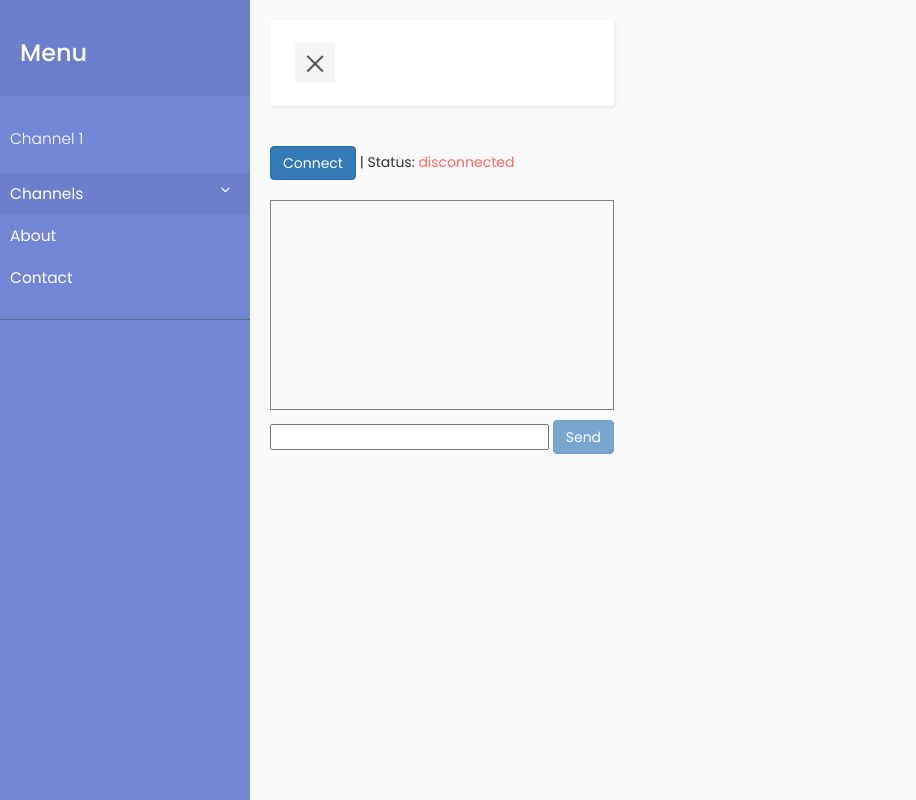
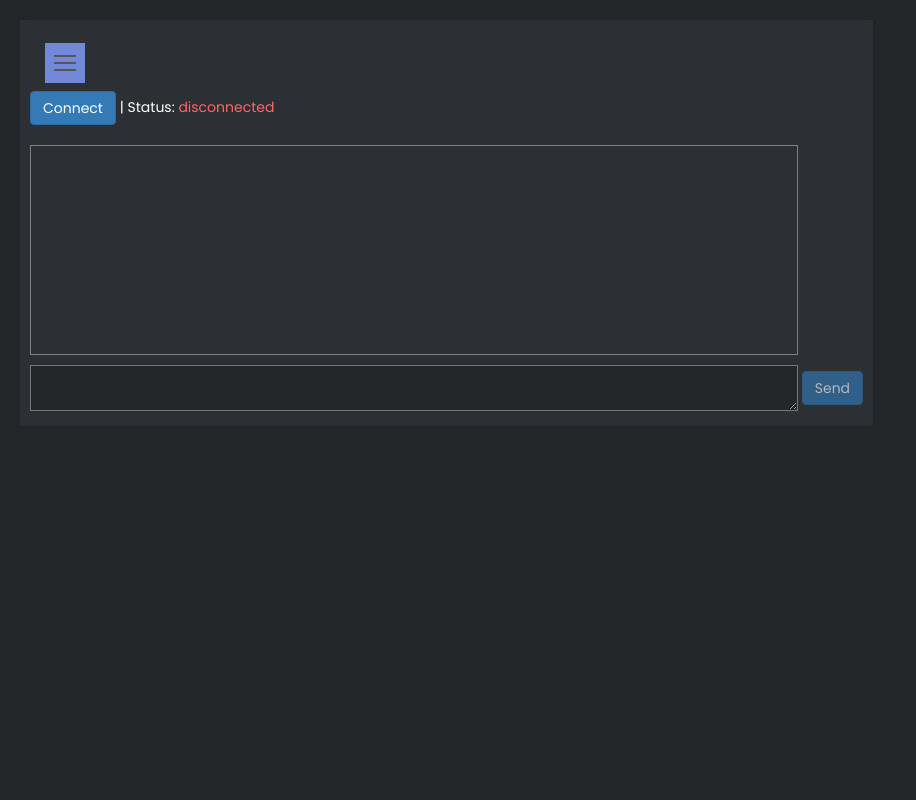
Before and after one commit to hydroxyde/aiohttp-chat, a Python web app: template aiohttp_chat/templates/index.html in a window 1280 px wide. Shown: the whole page, without its empty margins (0-916 px from the left). Run offline with Jinja, Linux system fonts and the light colour scheme; the template is opened without the code that fills it, so the values that code supplies are empty; some libraries are stand-ins or nearby versions.

Commit message:
style: background, text colors and elements sizing

```diff
--- a/aiohttp_chat/routes.py
+++ b/aiohttp_chat/routes.py
@@ -6,7 +6,7 @@ def setup_routes(app):
 def setup_static_routes(app):
 
     # add_static should be used only for development,
-    # in production: process static content by web servers (nginx, apache, etc..)
+    # in production: process static content with web servers (nginx, apache, etc..)
 
     app.router.add_static('/static/',
                           path=str('./aiohttp_chat/static/'),
--- a/aiohttp_chat/static/main.css
+++ b/aiohttp_chat/static/main.css
@@ -1,20 +1,21 @@
 @import "https://fonts.googleapis.com/css?family=Poppins:300,400,500,600,700";
 
-
 body {
-    font-family: 'Poppins', sans-serif;
+  font-family: "Poppins", sans-serif;
   background: #fafafa;
 }
 
 p {
-    font-family: 'Poppins', sans-serif;
+  font-family: "Poppins", sans-serif;
   font-size: 1.1em;
   font-weight: 300;
   line-height: 1.7em;
   color: #999;
 }
 
-a, a:hover, a:focus {
+a,
+a:hover,
+a:focus {
   color: inherit;
   text-decoration: none;
   transition: all 0.3s;
@@ -27,6 +28,8 @@ a, a:hover, a:focus {
   border-radius: 0;
   margin-bottom: 40px;
   box-shadow: 1px 1px 3px rgba(0, 0, 0, 0.1);
+  background-color:	#2c2f33;
+  color:#fff;
 }
 
 .navbar-btn {
@@ -42,6 +45,24 @@ a, a:hover, a:focus {
   margin: 40px 0;
 }
 
+.form-group {
+  width: 60vw;
+  background-color:#23272a;
+  color:#fff;
+}
+
+.form-inline {
+    margin-top:1rem;
+}
+
+#log {
+  height: 15em;
+  overflow: auto;
+  border: 1px solid grey;
+  margin-top: 2rem;
+  width: 60vw;
+  color:#fff;
+}
 /* ---------------------------------------------------
     SIDEBAR STYLE
 ----------------------------------------------------- */
@@ -49,14 +70,16 @@ a, a:hover, a:focus {
   display: flex;
   align-items: stretch;
   perspective: 1500px;
+  background-color:#23272a;
+  color:#fff;
 }
 
 #sidebar {
   min-width: 250px;
   max-width: 250px;
-    background: #7386D5;
+  background: #7386d5;
   color: #fff;
-    transition: all 0.6s cubic-bezier(0.945, 0.020, 0.270, 0.665);
+  transition: all 0.6s cubic-bezier(0.945, 0.02, 0.27, 0.665);
   transform-origin: bottom left;
 }
 
@@ -86,32 +109,32 @@ a, a:hover, a:focus {
   display: block;
 }
 #sidebar ul li a:hover {
-    color: #7386D5;
+  color: #7386d5;
   background: #fff;
 }
 
-#sidebar ul li.active > a, a[aria-expanded="true"] {
+#sidebar ul li.active > a,
+a[aria-expanded="true"] {
   color: #fff;
   background: #6d7fcc;
 }
-
 
 a[data-toggle="collapse"] {
   position: relative;
 }
 
-a[aria-expanded="false"]::before, a[aria-expanded="true"]::before {
-    content: '\e259';
+a[aria-expanded="false"]::before,
+a[aria-expanded="true"]::before {
+  content: "\e259";
   display: block;
   position: absolute;
   right: 20px;
-    font-family: 'Glyphicons Halflings';
+  font-family: "Glyphicons Halflings";
   font-size: 0.6em;
 }
 a[aria-expanded="true"]::before {
-    content: '\e260';
+  content: "\e260";
 }
-
 
 ul ul a {
   font-size: 0.9em !important;
@@ -133,15 +156,14 @@ ul.CTAs a {
 
 a.download {
   background: #fff;
-    color: #7386D5;
+  color: #7386d5;
 }
 
-a.article, a.article:hover {
+a.article,
+a.article:hover {
   background: #6d7fcc !important;
   color: #fff !important;
 }
-
-
 
 /* ---------------------------------------------------
     CONTENT STYLE
@@ -155,7 +177,7 @@ a.article, a.article:hover {
 #sidebarCollapse {
   width: 40px;
   height: 40px;
-    background: #f5f5f5;
+  background: #7289da;
 }
 
 #sidebarCollapse span {
@@ -164,7 +186,7 @@ a.article, a.article:hover {
   margin: 0 auto;
   display: block;
   background: #555;
-    transition: all 0.8s cubic-bezier(0.810, -0.330, 0.345, 1.375);
+  transition: all 0.8s cubic-bezier(0.81, -0.33, 0.345, 1.375);
   transition-delay: 0.2s;
 }
 
@@ -178,13 +200,11 @@ a.article, a.article:hover {
   transform: rotate(-45deg) translate(1px, -1px);
 }
 
-
 #sidebarCollapse.active span {
   transform: none;
   opacity: 1;
   margin: 5px auto;
 }
-
 
 /* ---------------------------------------------------
     MEDIAQUERIES
@@ -217,5 +237,4 @@ a.article, a.article:hover {
   #sidebarCollapse.active span:last-of-type {
     transform: rotate(-45deg) translate(1px, -1px);
   }
-
 }
--- a/aiohttp_chat/templates/index.html
+++ b/aiohttp_chat/templates/index.html
@@ -1,6 +1,6 @@
-
 <!DOCTYPE html>
 <html>
+
 <head>
   <meta charset="utf-8">
   <meta name="viewport" content="width=device-width, initial-scale=1.0">
@@ -13,13 +13,14 @@
   <!-- Custom CSS -->
   <link rel="stylesheet" href="/static/main.css">
 </head>
+
 <body>
 
 
 
   <div class="wrapper">
     <!-- Sidebar Holder -->
-            <nav id="sidebar">
+    <nav id="sidebar" class="active">
       <div class="sidebar-header">
         <h3>Menu</h3>
       </div>
@@ -53,7 +54,7 @@
         <div class="container-fluid">
 
           <div class="navbar-header">
-                            <button type="button" id="sidebarCollapse" class="navbar-btn">
+            <button type="button" id="sidebarCollapse" class="navbar-btn active">
               <span></span>
               <span></span>
               <span></span>
@@ -64,21 +65,21 @@
 
           </div>
         </div>
-                </nav>
-                <div class="mx-sm-8 mb-8">
+
+        <div>
 
           <button id="connect" type="button" class="btn btn-primary">Connect</button>&nbsp;|&nbsp;Status:
           <span id="name"></span>
           <span id="status" style="color:#ff6666">disconnected</span>
         </div>
-              <div id="log" class="mx-sm-8 mb-8"
-                  style="height:15em;overflow:auto;border:1px solid grey; margin-top:2rem">
+        <div id="log">
         </div>
-              <form  class="form-inline" style="margin-top:1rem;" id="chatform" onsubmit="return false;">
-              <input class="form-group mx-sm-8 mb-8" id="text" type="text" />
-              <input id="send" class="btn btn-primary mb-2" type="button" value="Send" disabled/>
+        <form class="form-inline" id="chatform" onsubmit="return false;">
+          <textarea class="form-group" id="text" type="text" ></textarea>
+          <input id="send" class="btn btn-primary" type="button" value="Send" disabled />
         </form>
     </div>
+  </nav>
   </div>
   </div>
 
@@ -93,39 +94,41 @@
 
   <script type="text/javascript">
     $(document).ready(function () {
+      // $('#sidebar').toggleClass('active');
+      // $('#sidebarCollapse').toggleClass('active');
       $('#sidebarCollapse').on('click', function () {
         $('#sidebar').toggleClass('active');
         $(this).toggleClass('active');
       });
     });
-             $(function() {
+    $(function () {
       var conn = null;
       var name = "";
       function log(msg) {
         var control = $('#log');
-         var date = new Date().toLocaleString("ko-KR", {timeZone: "Asia/Seoul"});
+        var date = new Date().toLocaleString("ko-KR", { timeZone: "Asia/Seoul" });
         var date_prompt = '(' + date + ') ';
         control.html(control.html() + date_prompt + msg + '<br/>');
         control.scrollTop(control.scrollTop() + 1000);
       }
       function connect() {
         disconnect();
-         var wsUri = (window.location.protocol=='https:'&&'wss://'||'ws://')+window.location.host;
+        var wsUri = (window.location.protocol == 'https:' && 'wss://' || 'ws://') + window.location.host;
         conn = new WebSocket(wsUri);
         //log('Connecting...');
-         conn.onopen = function() {
+        conn.onopen = function () {
           //log('Connected.');
           update_ui();
         };
-         conn.onmessage = function(e) {
+        conn.onmessage = function (e) {
           var data = JSON.parse(e.data);
           switch (data.action) {
-             case  'connect':
+            case 'connect':
               name = data.name;
               log('Connected as ' + name);
               update_ui();
               break;
-             case  'disconnect':
+            case 'disconnect':
               name = data.name;
               log('Disconnected ' + name);
               update_ui();
@@ -138,7 +141,7 @@
               break;
           }
         };
-         conn.onclose = function() {
+        conn.onclose = function () {
           log('Disconnected.');
           conn = null;
           update_ui();
@@ -165,7 +168,7 @@
         }
         $('#name').text(name);
       }
-       $('#connect').on('click', function() {
+      $('#connect').on('click', function () {
         if (conn == null) {
           connect();
         } else {
@@ -174,7 +177,7 @@
         update_ui();
         return false;
       });
-       $('#send').on('click', function() {
+      $('#send').on('click', function () {
         var text = $('#text').val();
         // log('Sending: ' + text);
         log(text);
@@ -182,7 +185,7 @@
         $('#text').val('').focus();
         return false;
       });
-       $('#text').on('keyup', function(e) {
+      $('#text').on('keyup', function (e) {
         if (e.keyCode === 13) {
           $('#send').click();
           return false;
@@ -191,4 +194,5 @@
     });
   </script>
 </body>
+
 </html>
```
Also changed, not shown: README.md, 1 other file. Lines whose indentation alone changed are shown as unchanged.
